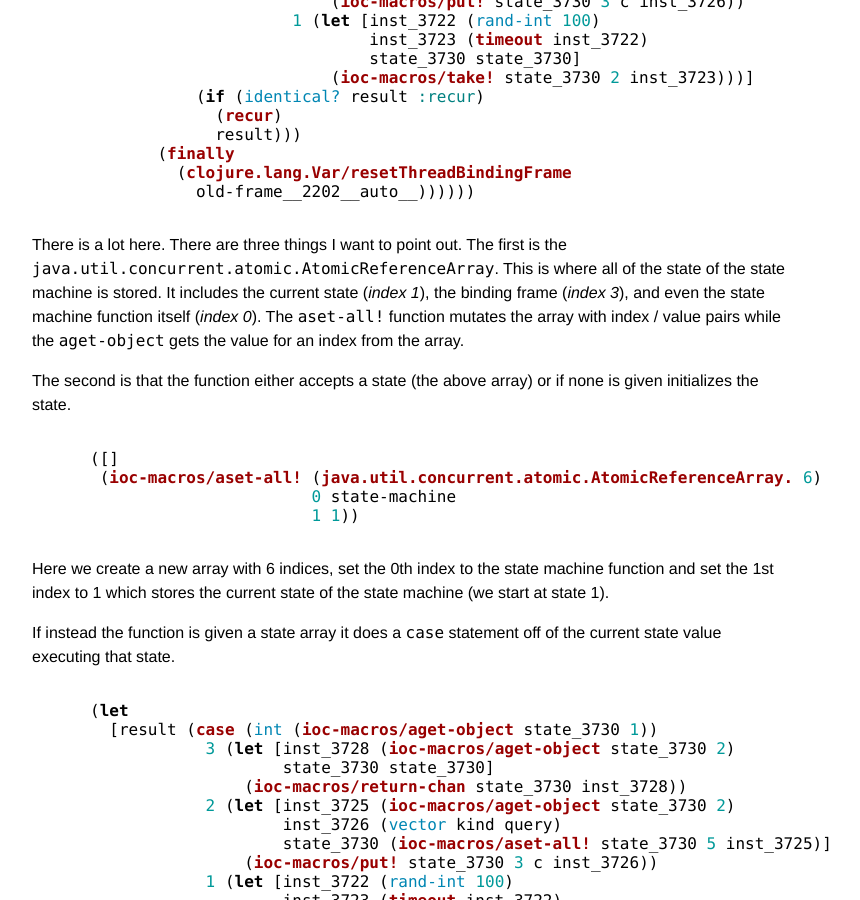
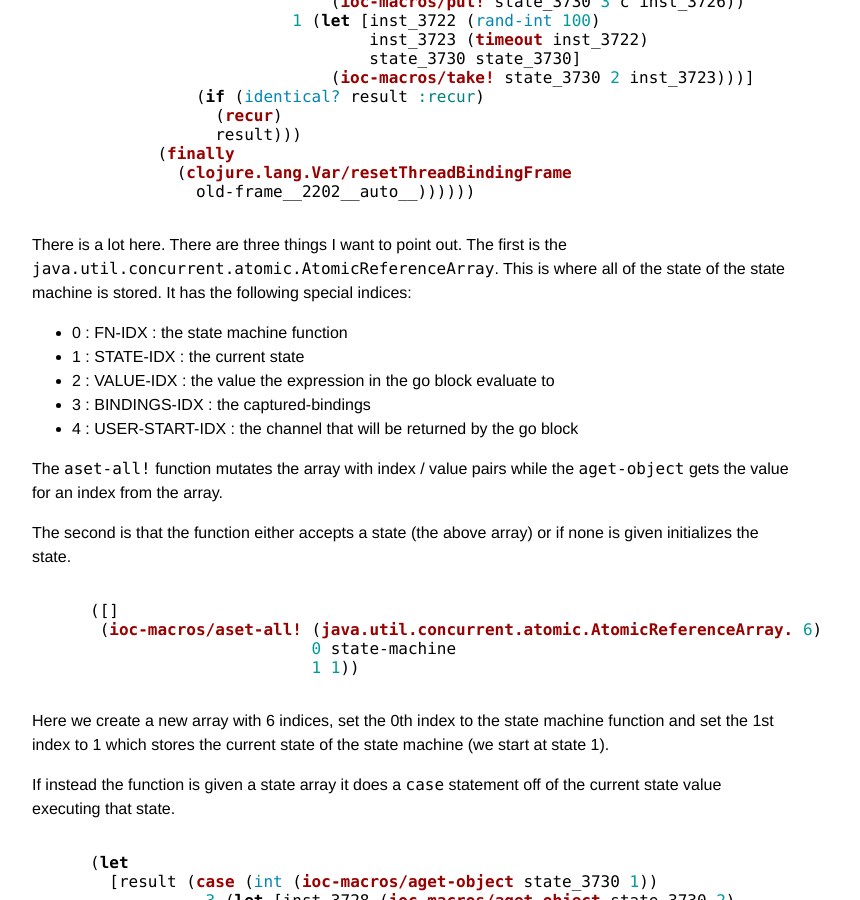
Before and after one commit to ambroisep/hueypetersen, a Jekyll site: the page built from _posts/2013-08-02-the-state-machines-of-core-async.markdown, in a window 1280 px wide and 900 px high, scrolled down 1065 px. Shown: the whole window, without its empty margins (228-1088 px from the left). Built offline with Jekyll 4.4.1, drawn with Linux system fonts in a browser that asks for light colours; comment, search, counter and statistics services are not loaded.

Commit message:
update to post I never committed ... woops

```diff
--- a/_posts/2013-08-02-the-state-machines-of-core-async.markdown
+++ b/_posts/2013-08-02-the-state-machines-of-core-async.markdown
@@ -60,7 +60,15 @@ If we expand the `go` macro from this function we can get the state machine func
 
 {% endhighlight %}
 
-There is a lot here.  There are three things I want to point out.  The first is the `java.util.concurrent.atomic.AtomicReferenceArray`.  This is where all of the state of the state machine is stored.  It includes the current state (*index 1*), the binding frame (*index 3*), and even the state machine function itself (*index 0*).  The `aset-all!` function mutates the array with index / value pairs while the `aget-object` gets the value for an index from the array.
+There is a lot here. There are three things I want to point out. The first is the `java.util.concurrent.atomic.AtomicReferenceArray`. This is where all of the state of the state machine is stored. It has the following special indices:
+
+- 0 : FN-IDX : the state machine function
+- 1 : STATE-IDX : the current state
+- 2 : VALUE-IDX : the value the expression in the go block evaluate to
+- 3 : BINDINGS-IDX : the captured-bindings
+- 4 : USER-START-IDX : the channel that will be returned by the go block
+
+The `aset-all!` function mutates the array with index / value pairs while the `aget-object` gets the value for an index from the array.
 
 The second is that the function either accepts a state (the above array) or if none is given initializes the state.
 
```
